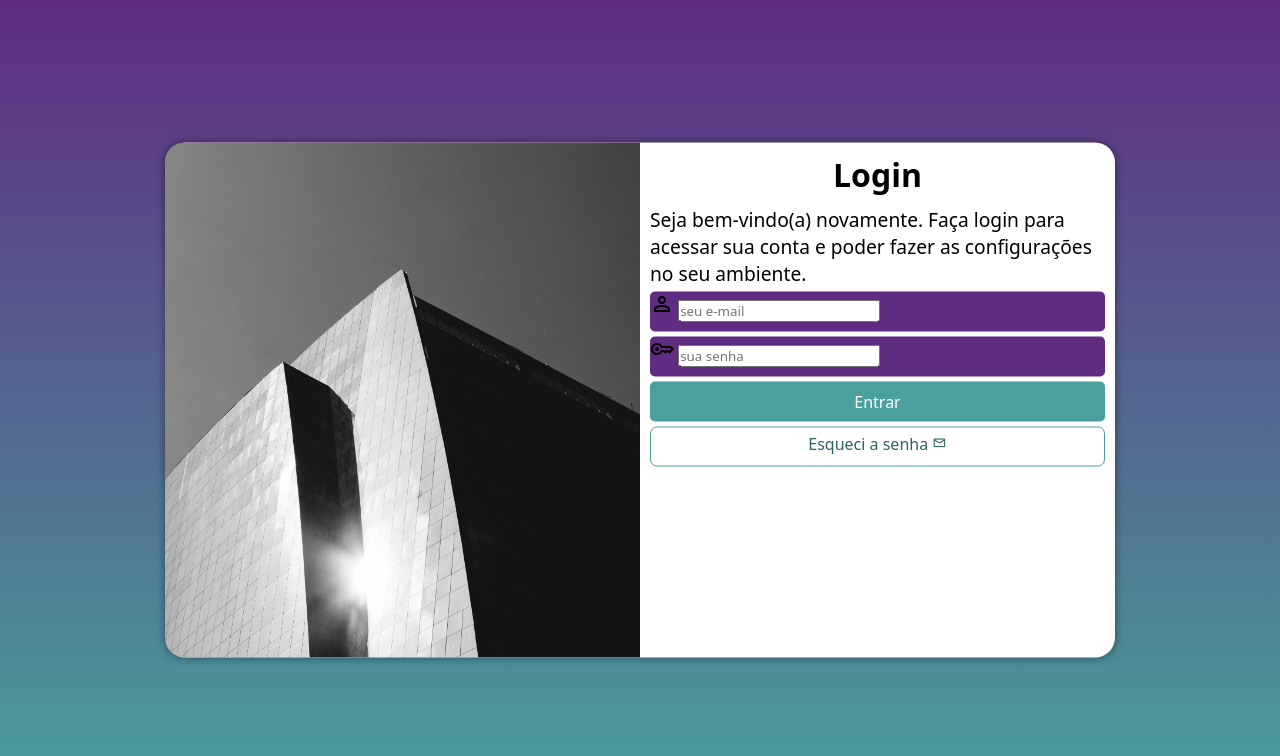
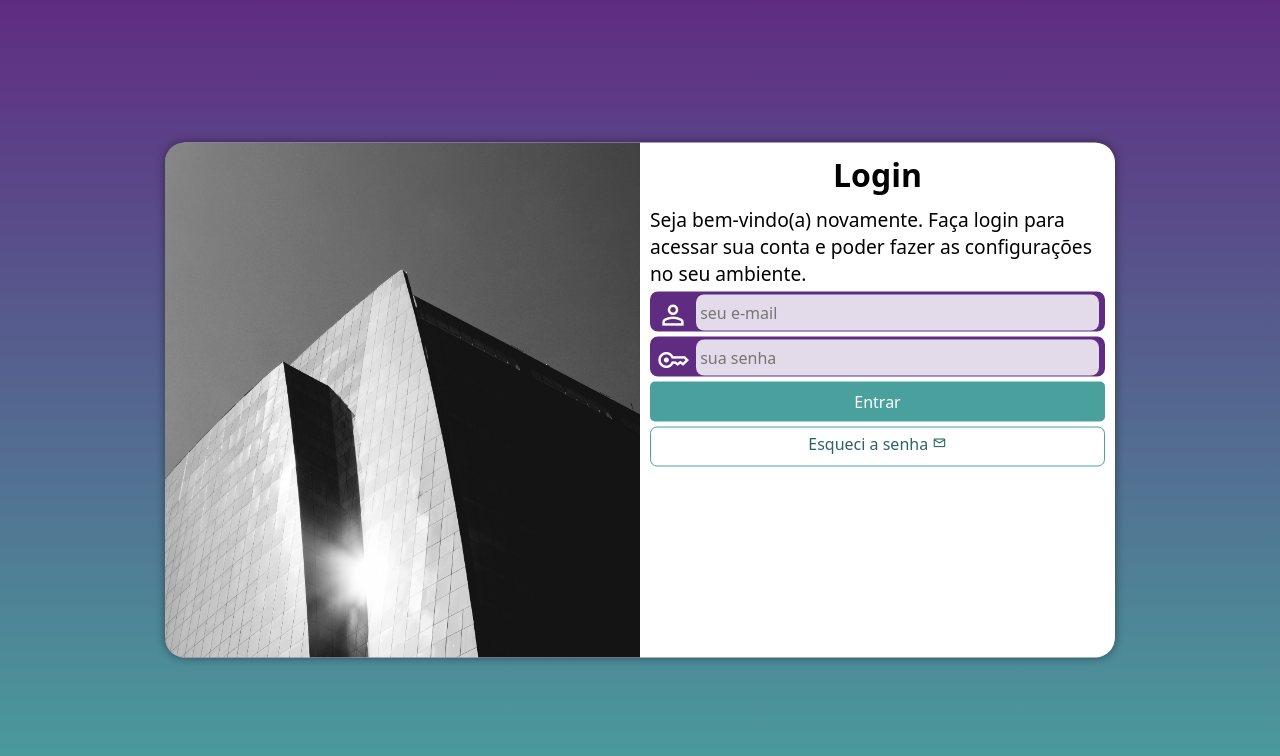
Before and after one commit to weslleymartinss/projeto-login, a plain HTML site: page index.html in a window 1280 px wide. Drawn offline with nearby package versions, Linux system fonts and the light colour scheme.

Commit message:
Update style.css

```diff
--- a/estilos/style.css
+++ b/estilos/style.css
@@ -33,8 +33,8 @@ section#login {
     position: absolute;
     top: 50%;
     left: 50%;
+    overflow: hidden;
     transform: translate(-50%, -50%);
-    overflow: hidden;
 
     background-color: white;
     width: 250px;
@@ -66,15 +66,35 @@ div#formulario > p {
 
 form > div.campo {
     background-color: #5f2c82;
+    border: 2px solid #5f2c82;
     display: block;
     width: 100%;
     height: 40px;
-    border-radius: 5px;
+    border-radius: 8px;
     margin: 5px 0px;
 }
 
 div.campo > label {
     display: none;
+}
+
+div.campo > span {
+    color: white;
+    /*background-color: black;*/
+    font-size: 2em;
+    width: 40px;
+    padding: 5px;
+}
+div.campo > input {
+    background-color: rgba(255, 255, 255, 0.829);
+    font-size: 1em;
+    width: calc(99% - 44px);
+    height: 100%;
+    border: 0px;
+    border-radius: 8px;
+    padding: 4px;
+    transform: translateY(-12px);
+
 }
 form > input[type=submit] {
     display: block;
```
